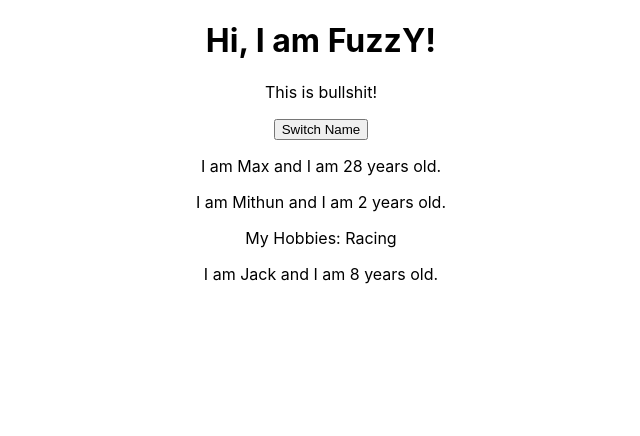
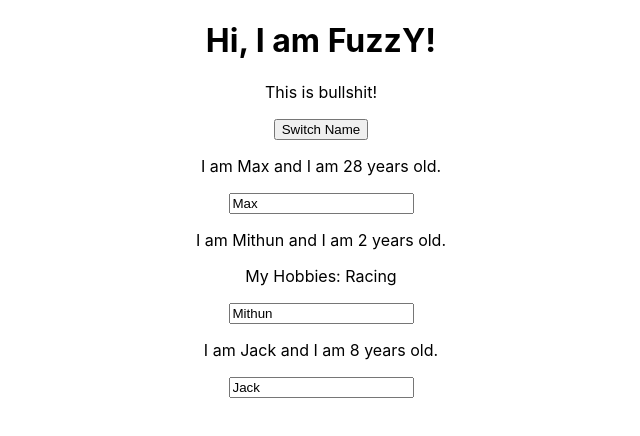
Before and after one commit to fuzzy95/Basic-React-Practice, a React (Create React App) app in the folder react-complete-guide/: page / in a window 1280 px wide. Shown: the top 436 px of the page, without its empty margins (319-959 px from the left). Built offline with nearby package versions, Linux system fonts and the light colour scheme.

Commit message:
two way binding

```diff
--- a/react-complete-guide/src/App.js
+++ b/react-complete-guide/src/App.js
@@ -1,8 +1,10 @@
-import React from 'react';
+import React, { useState, Component } from 'react';
 import './App.css';
 import Person from './Person/Person';
 
-class App extends React.Component {
+
+class App extends Component {
+
 	state = {
 		persons: [
 			{ name: 'Max', age: 28 },
@@ -12,13 +14,23 @@ class App extends React.Component {
 		otherState: 'Some other value'
 	}
 
-	switchNameHandler = () => {
+	switchNameHandler = (newName) => {
 		// console.log('Was clicked!');
 		// this.state.persons[0].name = 'Hosti';
 		this.setState({
 			persons: [
 				{ name: 'Hosti', age: 28 },
-				{ name: 'Mithuniyan', age: 2 },
+				{ name: newName, age: 2 },
+				{ name: 'Jack Sparrow', age: 8 }
+			]
+		});
+	}
+
+	nameChangedHandler = (event) => {
+		this.setState({
+			persons: [
+				{ name: 'Hosti', age: 28 },
+				{ name: event.target.value, age: 2 },
 				{ name: 'Jack Sparrow', age: 8 }
 			]
 		});
@@ -31,20 +43,57 @@ class App extends React.Component {
 
 				<p>This is bullshit!</p>
 
-				<button onClick={this.switchNameHandler}>Switch Name</button>
+				{/* <button onClick={this.switchNameHandler.bind(this, 'FuzzY')}>
+					Switch Name
+				</button> */}
 
-				<Person name={this.state.persons[0].name} age={this.state.persons[0].age} />
-				<Person name={this.state.persons[1].name} age={this.state.persons[1].age}>My Hobbies: Racing</Person>
-				<Person name={this.state.persons[2].name} age={this.state.persons[2].age} />
+				<button onClick={() => this.switchNameHandler("FuzzY!!")}>
+					Switch Name
+				</button>
+
+				<Person name={this.state.persons[0].name}
+					age={this.state.persons[0].age} />
+
+				<Person name={this.state.persons[1].name}
+					age={this.state.persons[1].age}
+					click={this.switchNameHandler.bind(this, "WuzzY")}
+					changed={this.nameChangedHandler}>
+					My Hobbies: Racing
+				</Person>
+
+				<Person
+					name={this.state.persons[2].name}
+					age={this.state.persons[2].age} />
 
 				{/* <Person name="Mithun" age="28" />
-				<Person name="Honu" age="82">My Hobbies: Racing</Person>
-				<Person name="Jack" age="33" /> */}
+					<Person name="Honu" age="82">My Hobbies: Racing</Person>
+					<Person name="Jack" age="33" /> */}
 			</div>
 		);
+	}
 
-		// return React.createElement('div', null, React.createElement('h1', { className: 'App' }, 'Does this work now?'), 'h1', 'Hi, I am FuzzY');
-	}
+	// return React.createElement('div', null, React.createElement('h1', { className: 'App' }, 'Does this work now?'), 'h1', 'Hi, I am FuzzY');
+
 }
 
 export default App;
+
+//-----------------Example of React HOOK------------------------
+// const [personsState, setPersonsState] = useState({
+// 	persons: [
+// 		{ name: 'Max', age: 28 },
+// 		{ name: 'Mithun', age: 2 },
+// 		{ name: 'Jack', age: 8 }
+// 	],
+// 	otherState: 'Some other value'
+// });
+
+// const switchNameHandler = () => {
+// 	setPersonsState({
+// 		persons: [
+// 			{ name: 'Hosti', age: 28 },
+// 			{ name: 'Mithuniyan', age: 2 },
+// 			{ name: 'Jack Sparrow', age: 8 }
+// 		]
+// 	});
+// };
--- a/react-complete-guide/src/Person/Person.js
+++ b/react-complete-guide/src/Person/Person.js
@@ -3,8 +3,9 @@ import React from 'react';
 const person = (props) => {
     return (
         <div>
-            <p>I am {props.name} and I am {props.age} years old.</p>
+            <p onClick={props.click}>I am {props.name} and I am {props.age} years old.</p>
             <p>{props.children}</p>
+            <input type="text" onChange={props.changed} value={props.name} />
         </div>
     );
 }
```
